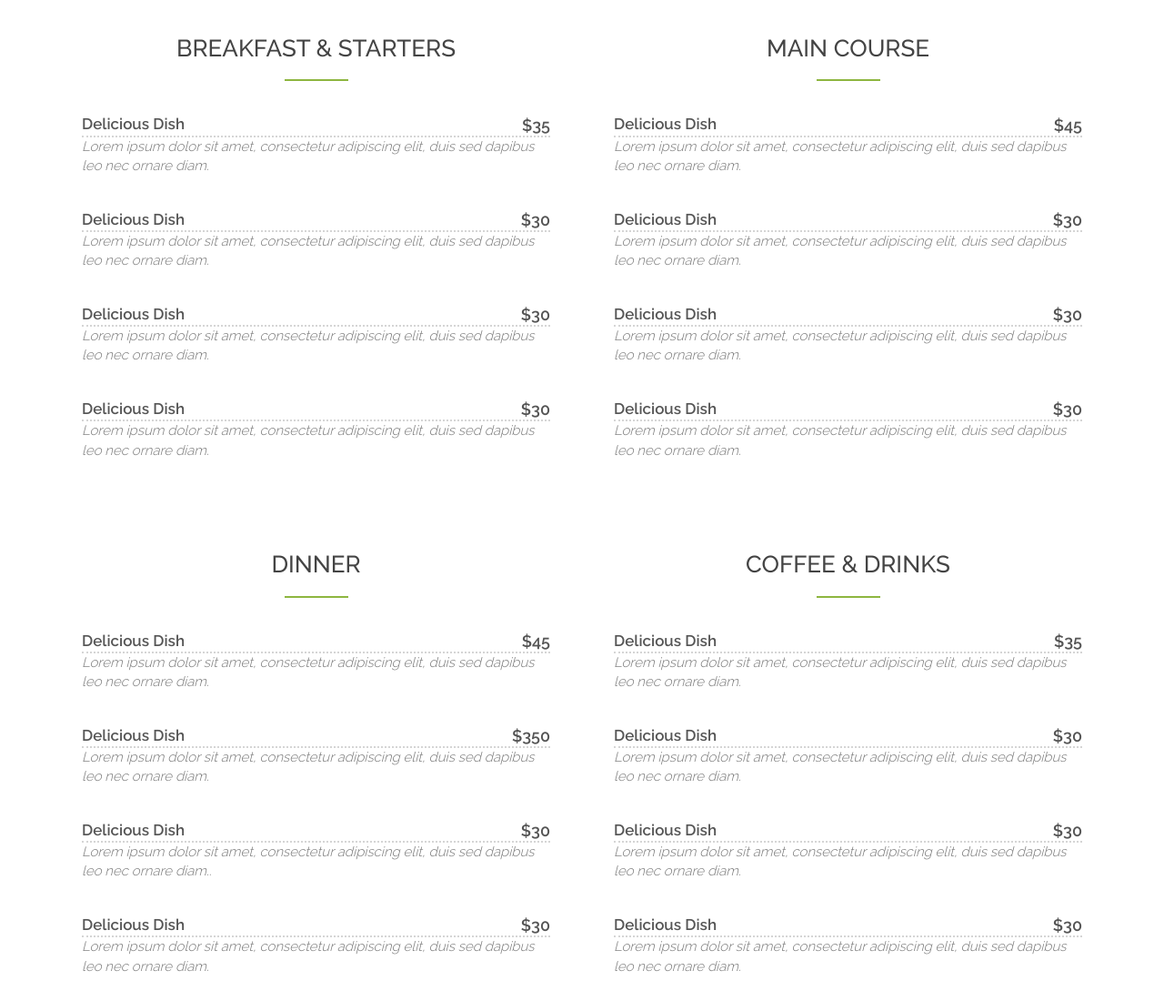
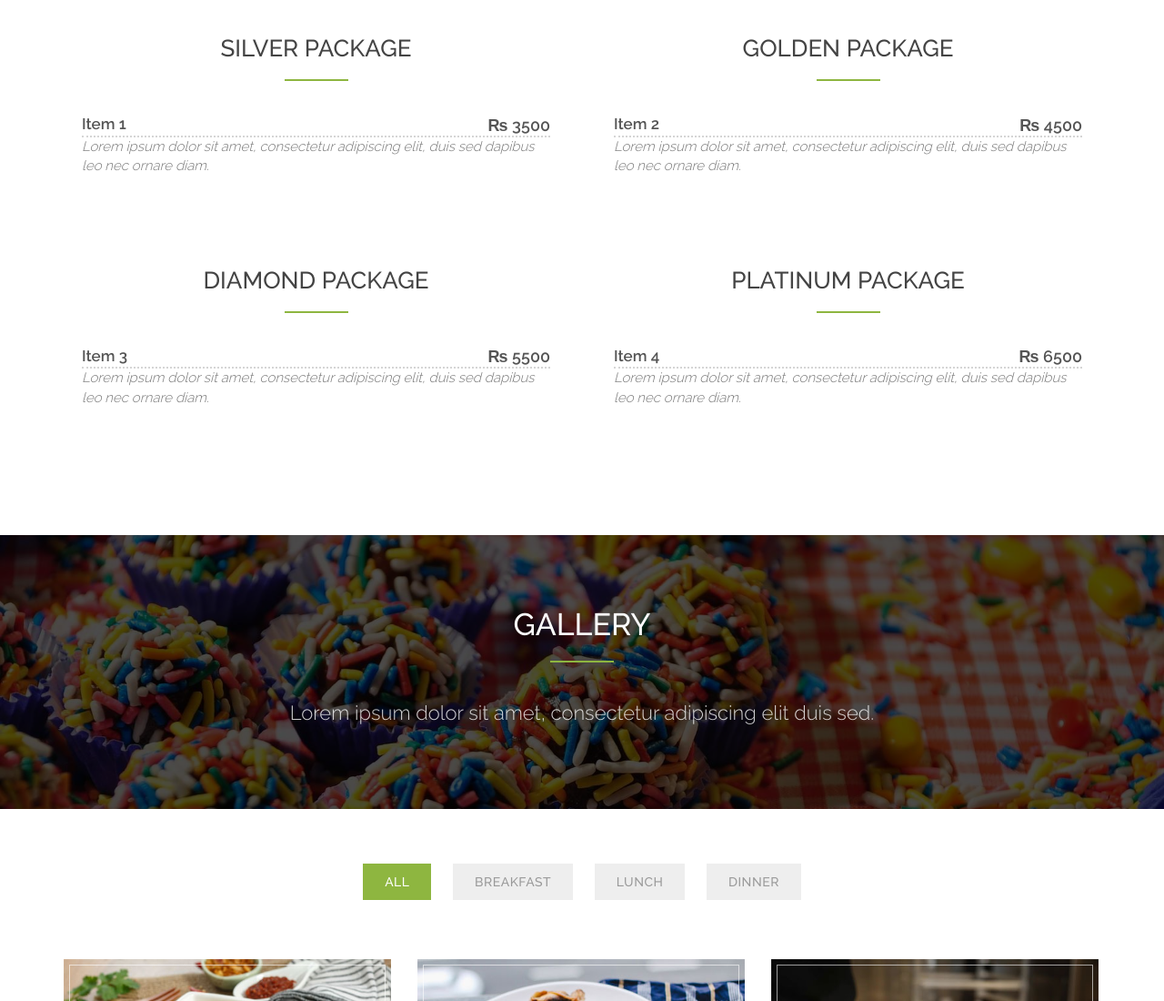
Before and after one commit to srdalai/kids, a plain HTML site: page index.html in a window 1280 px wide. Shown: the part 1700-2800 px from the top of the page at 91% size. Drawn offline with nearby package versions, Linux system fonts and the light colour scheme.

Commit message:
Commit - 1

```diff
--- a/index.html
+++ b/index.html
@@ -48,7 +48,7 @@
     <div class="collapse navbar-collapse" id="bs-example-navbar-collapse-1">
       <ul class="nav navbar-nav navbar-right">
         <li><a href="#about" class="page-scroll">About</a></li>
-        <li><a href="#restaurant-menu" class="page-scroll">Services</a></li>
+        <li><a href="#restaurant-menu" class="page-scroll">Packages</a></li>
         <li><a href="#portfolio" class="page-scroll">Gallery</a></li>
         <li><a href="#team" class="page-scroll">Best Picks</a></li>
         <li><a href="#call-reservation" class="page-scroll">Contact</a></li>
@@ -81,9 +81,9 @@
       </div>
       <div class="col-xs-12 col-md-6">
         <div class="about-text">
-          <h2>Our Restaurant</h2>
+          <h2>Lorem ipsum dolor sit amet.</h2>
           <hr>
-          <p>Kids is a start-up service </p>
+          <p>Lorem ipsum dolor sit amet, consectetur adipiscing elit. </p>
           <h3>Awarded Chefs</h3>
           <p>Lorem ipsum dolor sit amet, consectetur adipiscing elit. Duis sed dapibus leo nec ornare diam. Sed commodo nibh ante facilisis bibendum dolor feugiat at. Duis sed dapibus leo nec ornare.</p>
         </div>
@@ -95,7 +95,7 @@
 <div id="restaurant-menu">
   <div class="section-title text-center center">
     <div class="overlay">
-      <h2>Menu</h2>
+      <h2>Packages</h2>
       <hr>
       <p>Lorem ipsum dolor sit amet, consectetur adipiscing elit duis sed.</p>
     </div>
@@ -104,52 +104,22 @@
     <div class="row">
       <div class="col-xs-12 col-sm-6">
         <div class="menu-section">
-          <h2 class="menu-section-title">Breakfast & Starters</h2>
+          <h2 class="menu-section-title">Silver Package</h2>
           <hr>
           <div class="menu-item">
-            <div class="menu-item-name"> Delicious Dish </div>
-            <div class="menu-item-price"> $35 </div>
-            <div class="menu-item-description"> Lorem ipsum dolor sit amet, consectetur adipiscing elit, duis sed dapibus leo nec ornare diam. </div>
-          </div>
-          <div class="menu-item">
-            <div class="menu-item-name"> Delicious Dish </div>
-            <div class="menu-item-price"> $30 </div>
-            <div class="menu-item-description"> Lorem ipsum dolor sit amet, consectetur adipiscing elit, duis sed dapibus leo nec ornare diam. </div>
-          </div>
-          <div class="menu-item">
-            <div class="menu-item-name"> Delicious Dish </div>
-            <div class="menu-item-price"> $30 </div>
-            <div class="menu-item-description"> Lorem ipsum dolor sit amet, consectetur adipiscing elit, duis sed dapibus leo nec ornare diam. </div>
-          </div>
-          <div class="menu-item">
-            <div class="menu-item-name"> Delicious Dish </div>
-            <div class="menu-item-price"> $30 </div>
+            <div class="menu-item-name"> Item 1 </div>
+            <div class="menu-item-price"> &#x20A8 3500 </div>
             <div class="menu-item-description"> Lorem ipsum dolor sit amet, consectetur adipiscing elit, duis sed dapibus leo nec ornare diam. </div>
           </div>
         </div>
       </div>
       <div class="col-xs-12 col-sm-6">
         <div class="menu-section">
-          <h2 class="menu-section-title">Main Course</h2>
+          <h2 class="menu-section-title">Golden Package</h2>
           <hr>
           <div class="menu-item">
-            <div class="menu-item-name"> Delicious Dish </div>
-            <div class="menu-item-price"> $45 </div>
-            <div class="menu-item-description"> Lorem ipsum dolor sit amet, consectetur adipiscing elit, duis sed dapibus leo nec ornare diam. </div>
-          </div>
-          <div class="menu-item">
-            <div class="menu-item-name"> Delicious Dish </div>
-            <div class="menu-item-price"> $30 </div>
-            <div class="menu-item-description"> Lorem ipsum dolor sit amet, consectetur adipiscing elit, duis sed dapibus leo nec ornare diam. </div>
-          </div>
-          <div class="menu-item">
-            <div class="menu-item-name"> Delicious Dish </div>
-            <div class="menu-item-price"> $30 </div>
-            <div class="menu-item-description"> Lorem ipsum dolor sit amet, consectetur adipiscing elit, duis sed dapibus leo nec ornare diam. </div>
-          </div>
-          <div class="menu-item">
-            <div class="menu-item-name"> Delicious Dish </div>
-            <div class="menu-item-price"> $30 </div>
+            <div class="menu-item-name"> Item 2 </div>
+            <div class="menu-item-price"> &#x20A8 4500 </div>
             <div class="menu-item-description"> Lorem ipsum dolor sit amet, consectetur adipiscing elit, duis sed dapibus leo nec ornare diam. </div>
           </div>
         </div>
@@ -158,52 +128,22 @@
     <div class="row">
       <div class="col-xs-12 col-sm-6">
         <div class="menu-section">
-          <h2 class="menu-section-title">Dinner</h2>
+          <h2 class="menu-section-title">Diamond Package</h2>
           <hr>
           <div class="menu-item">
-            <div class="menu-item-name"> Delicious Dish </div>
-            <div class="menu-item-price"> $45 </div>
-            <div class="menu-item-description"> Lorem ipsum dolor sit amet, consectetur adipiscing elit, duis sed dapibus leo nec ornare diam. </div>
-          </div>
-          <div class="menu-item">
-            <div class="menu-item-name"> Delicious Dish </div>
-            <div class="menu-item-price"> $350 </div>
-            <div class="menu-item-description"> Lorem ipsum dolor sit amet, consectetur adipiscing elit, duis sed dapibus leo nec ornare diam. </div>
-          </div>
-          <div class="menu-item">
-            <div class="menu-item-name"> Delicious Dish </div>
-            <div class="menu-item-price"> $30 </div>
-            <div class="menu-item-description"> Lorem ipsum dolor sit amet, consectetur adipiscing elit, duis sed dapibus leo nec ornare diam.. </div>
-          </div>
-          <div class="menu-item">
-            <div class="menu-item-name"> Delicious Dish </div>
-            <div class="menu-item-price"> $30 </div>
+            <div class="menu-item-name"> Item 3 </div>
+            <div class="menu-item-price"> &#x20A8 5500 </div>
             <div class="menu-item-description"> Lorem ipsum dolor sit amet, consectetur adipiscing elit, duis sed dapibus leo nec ornare diam. </div>
           </div>
         </div>
       </div>
       <div class="col-xs-12 col-sm-6">
         <div class="menu-section">
-          <h2 class="menu-section-title">Coffee & Drinks</h2>
+          <h2 class="menu-section-title">Platinum Package</h2>
           <hr>
           <div class="menu-item">
-            <div class="menu-item-name"> Delicious Dish </div>
-            <div class="menu-item-price"> $35 </div>
-            <div class="menu-item-description"> Lorem ipsum dolor sit amet, consectetur adipiscing elit, duis sed dapibus leo nec ornare diam. </div>
-          </div>
-          <div class="menu-item">
-            <div class="menu-item-name"> Delicious Dish </div>
-            <div class="menu-item-price"> $30 </div>
-            <div class="menu-item-description"> Lorem ipsum dolor sit amet, consectetur adipiscing elit, duis sed dapibus leo nec ornare diam. </div>
-          </div>
-          <div class="menu-item">
-            <div class="menu-item-name"> Delicious Dish </div>
-            <div class="menu-item-price"> $30 </div>
-            <div class="menu-item-description"> Lorem ipsum dolor sit amet, consectetur adipiscing elit, duis sed dapibus leo nec ornare diam. </div>
-          </div>
-          <div class="menu-item">
-            <div class="menu-item-name"> Delicious Dish </div>
-            <div class="menu-item-price"> $30 </div>
+            <div class="menu-item-name"> Item 4 </div>
+            <div class="menu-item-price"> &#x20A8 6500 </div>
             <div class="menu-item-description"> Lorem ipsum dolor sit amet, consectetur adipiscing elit, duis sed dapibus leo nec ornare diam. </div>
           </div>
         </div>
@@ -377,9 +317,9 @@
   <div class="overlay">
     <div class="container">
       <div class="col-md-10 col-md-offset-1 section-title">
-        <h2>Meet Our Chefs</h2>
+        <h2>Our Best Entertainers</h2>
         <hr>
-        <p>Lorem ipsum dolor sit amet, consectetur adipiscing elit duis sed dapibus leonec.</p>
+        <p>Choose from our wide range of entertainers, which are loved most</p>
       </div>
       <div id="row">
         <div class="col-md-4 team">
```
Also changed, not shown: img/team/01-bak.jpg (added), img/team/01.jpg, img/team/02-bak.jpg (added), img/team/02.jpg, img/team/03-bak.jpg (added), img/team/03.jpg.
